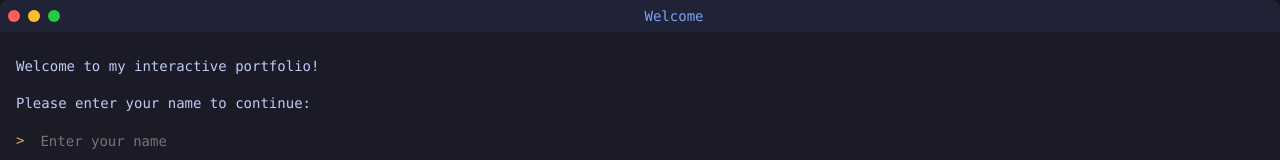
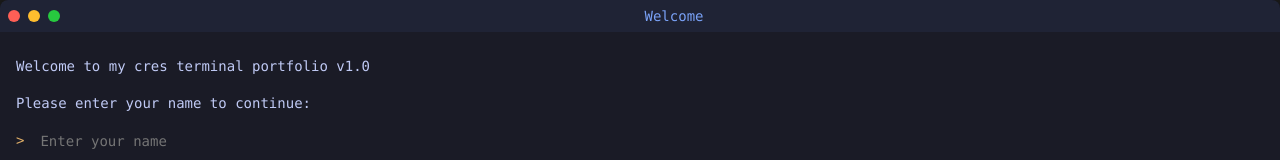
Before and after one commit to vineetrajojha/portfolio-midjourney, a Next.js app in the folder portfolio/: page / in a window 1280 px wide. Shown: the top 160 px of the page. Built offline with nearby package versions, Linux system fonts and the light colour scheme.

Commit message:
fix: initial

```diff
--- a/portfolio/src/app/layout.tsx
+++ b/portfolio/src/app/layout.tsx
@@ -3,7 +3,7 @@ import type { Metadata } from 'next';
 
 export const metadata: Metadata = {
   title: 'terminal/portfolio@cres',
-  description: 'Interactive terminal portfolio',
+  description: 'cres terminal portfolio v1.0',
 };
 
 export default function RootLayout({
--- a/portfolio/src/components/Terminal.js
+++ b/portfolio/src/components/Terminal.js
@@ -9,7 +9,7 @@ import { getSystemInfo } from '../utils/systemInfo';
 const Terminal = () => {
   const [loading, setLoading] = useState(true);
   const [history, setHistory] = useState([
-    { type: 'output', text: 'Welcome to my interactive portfolio!' },
+    { type: 'output', text: 'Welcome to my cres terminal portfolio v1.0' },
     { type: 'output', text: 'Please enter your name to continue:' }
   ]);
   const [inputValue, setInputValue] = useState('');
@@ -36,7 +36,7 @@ const Terminal = () => {
     setTimeout(() => {
       setLoading(false);
       setHistory([
-        { type: 'output', text: 'Welcome to my interactive portfolio!' },
+        { type: 'output', text: 'Welcome to my cres terminal portfolio v1.0' },
         { type: 'output', text: 'Please enter your name to continue:' }
       ]);
     }, 4000); // Show loader for 4 seconds
```
